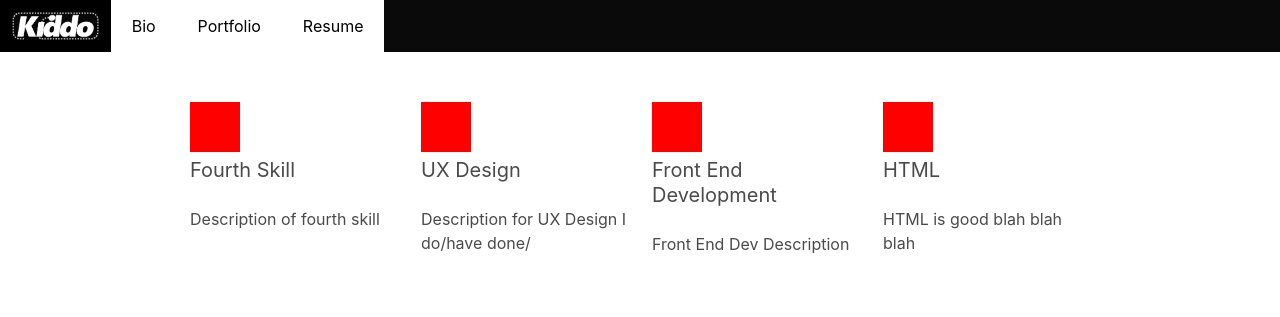
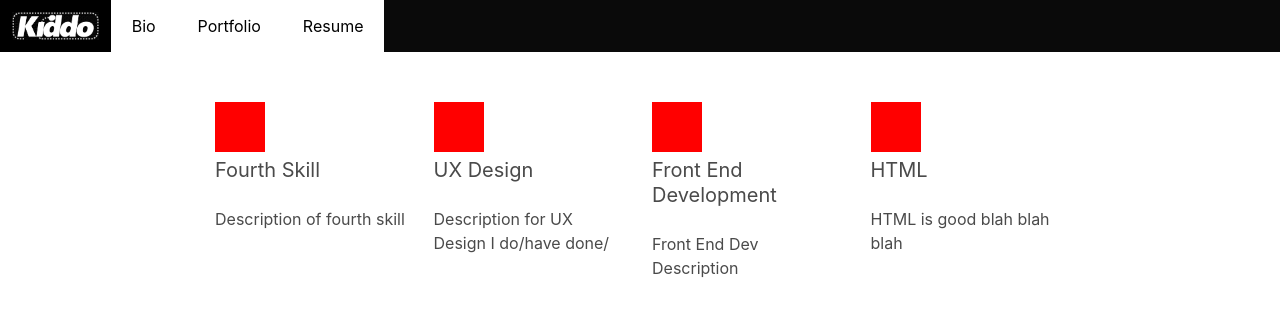
Before and after one commit to Gordon325/gsthree.com, a Jekyll site: the page built from index.html, in a window 1280 px wide. Shown: the top 317 px of the page. Built offline with Jekyll 4.4.1, drawn with Linux system fonts in a browser that asks for light colours; nearby versions of some CDN libraries.

Commit message:
change body size

```diff
--- a/css/styles.css
+++ b/css/styles.css
@@ -1,6 +1,6 @@
 .myContent{
     display: block;
-    width: 900px;
+    width: 850px;
     margin: auto;
     margin-top: 50px;
 }
```
